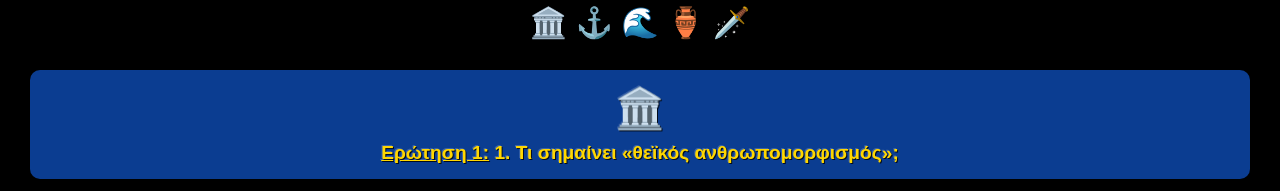
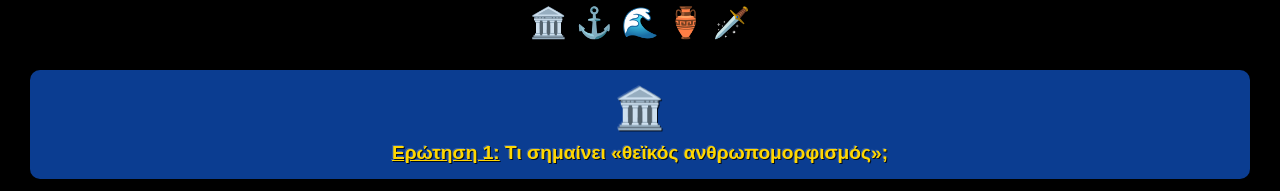
Before and after one commit to pdomvros/odyssey-testfinal, a plain HTML site: page index.html in a window 1280 px wide. Shown: the part 207-398 px from the top of the page. Drawn offline with Linux system fonts and the light colour scheme.

Commit message:
Update index.html

```diff
--- a/index.html
+++ b/index.html
@@ -125,7 +125,7 @@
         let currentQuestion = 0;
         const questions = [
             {
-                question: '1. Τι σημαίνει «θεϊκός ανθρωπομορφισμός»;',
+                question: ' Τι σημαίνει «θεϊκός ανθρωπομορφισμός»;',
                 answers: [
                     'α) Οι θεοί έχουν μορφή ζώου',
                     'β) Οι θεοί έχουν ανθρώπινη μορφή και χαρακτηριστικά',
@@ -135,7 +135,7 @@
                 correct: 1
             },
             {
-                question: '2. Ποια τροφή διαφέρει μεταξύ θεών και ανθρώπων σύμφωνα με την Οδύσσεια;',
+                question: ' Ποια τροφή διαφέρει μεταξύ θεών και ανθρώπων σύμφωνα με την Οδύσσεια;',
                 answers: [
                     'α) Οίνος',
                     'β) Νέκταρ και αμβροσία',
@@ -145,7 +145,7 @@
                 correct: 1
             },
             {
-                question: '3. Ποιος είναι ο χαρακτήρας της θεϊκής κοινωνίας στην Οδύσσεια;',
+                question: ' Ποιος είναι ο χαρακτήρας της θεϊκής κοινωνίας στην Οδύσσεια;',
                 answers: [
                     'α) Μητριαρχικός',
                     'β) Δημοκρατικός',
```
